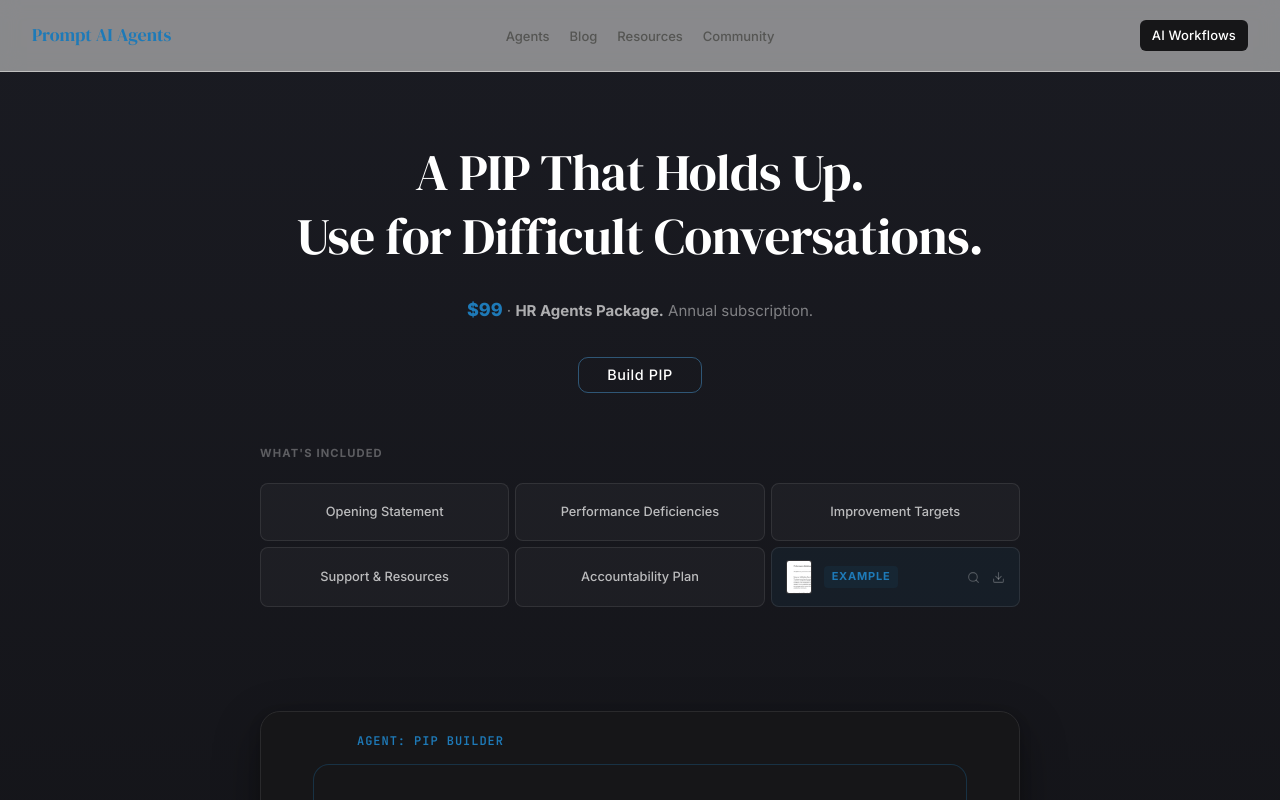
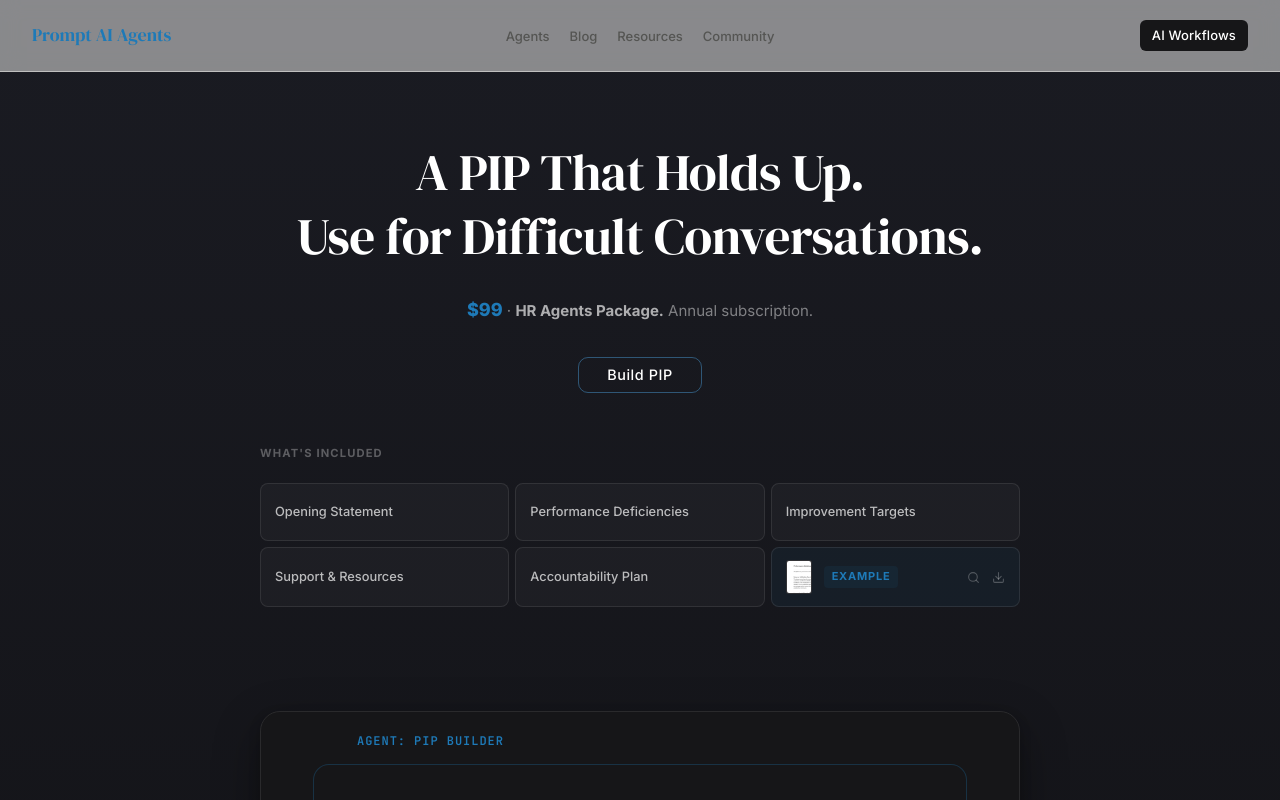
Before and after one commit to coolcalvin457-tech/agent-timesaver-nextjs, a Next.js app: page /pip-builder in a window 1280 px wide. Shown: the top 800 px of the page. Built offline with nearby package versions, Linux system fonts and the light colour scheme.

Commit message:
PIPSectionCards: left-align section titles to match Onboarding Kit and Example row

```diff
--- a/components/PIPSectionCards.tsx
+++ b/components/PIPSectionCards.tsx
@@ -42,9 +42,9 @@ export default function PIPSectionCards() {
           <div
             key={section.title}
             className="kit-list-row"
-            style={{ cursor: "default", justifyContent: "center", minHeight: "58px" }}
+            style={{ cursor: "default", minHeight: "58px", paddingLeft: "14px" }}
           >
-            <span className="kit-list-title" style={{ textAlign: "center" }}>
+            <span className="kit-list-title">
               {section.title}
             </span>
           </div>
```
